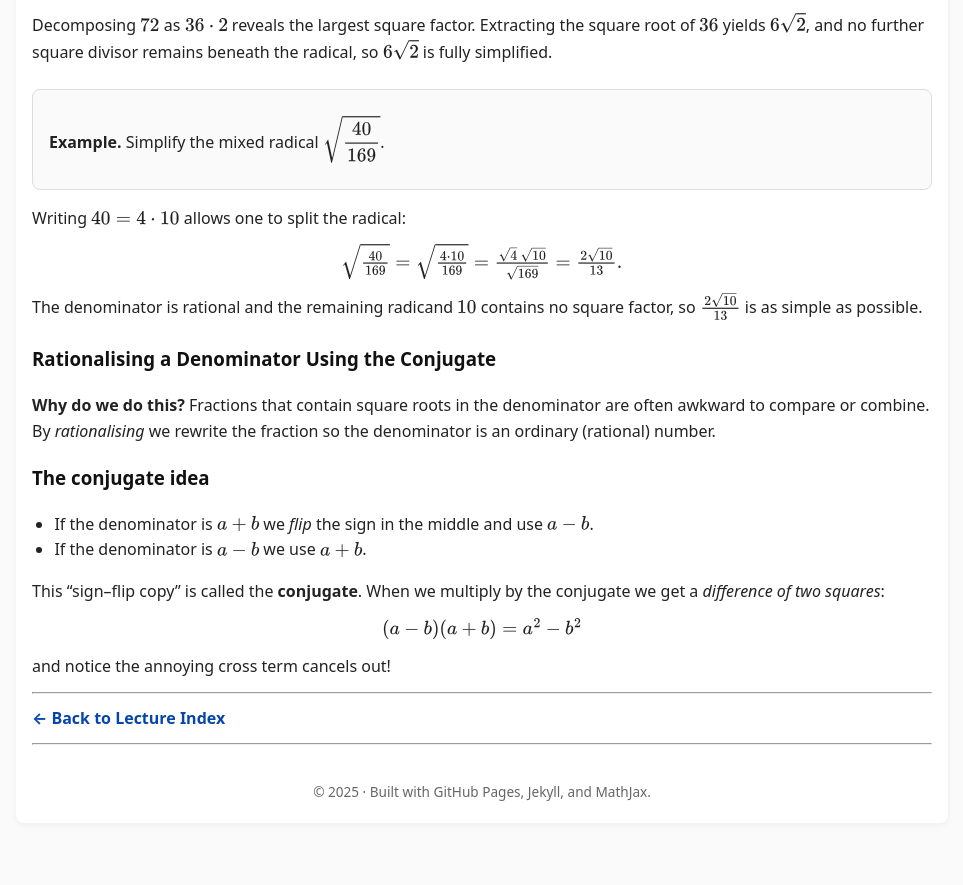
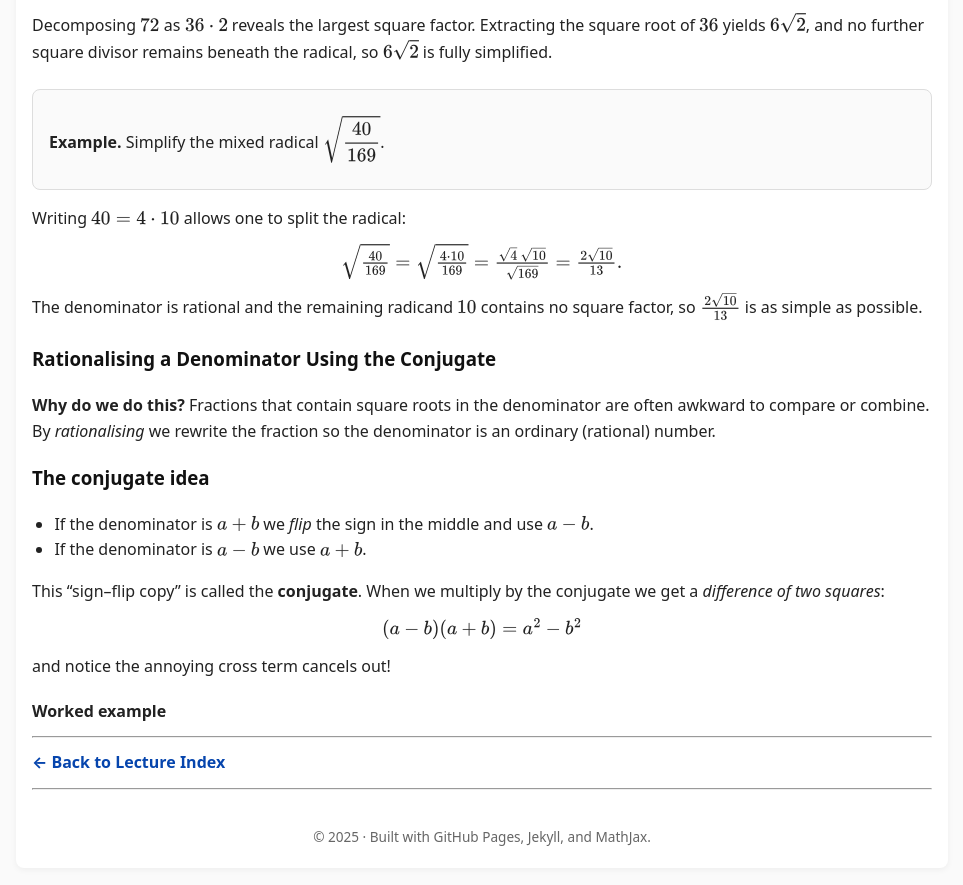
Before and after one commit to SaleemKamaludin/SaleemKamaludin.github.io, a Jekyll site: the page built from courses/math-1115/lecture-notes/lecture3.md, in a window 1280 px wide and 900 px high, scrolled down 4463 px. Shown: the top 885 px of the window, without its empty margins (158-1121 px from the left). Built offline with Jekyll 4.4.1, drawn with Linux system fonts in a browser that asks for light colours; before the commit the page ends 5318 px from its top, so only the background shows below that.

Commit message:
Update lecture3.md

```diff
--- a/courses/math-1115/lecture-notes/lecture3.md
+++ b/courses/math-1115/lecture-notes/lecture3.md
@@ -692,6 +692,44 @@ To ensure consistency, these operations must be performed in a **specific order*
 
 
 
+
+
+
+
+
+
+
+
+
+
+
+
+
+
+
+
+
+
+
+
+
+
+
+
+
+
+
+
+
+<p style="margin-top:1.2rem; font-weight:700;">Worked example</p>
+
+
+
+
+
+
+
+
 ---
 
 **[← Back to Lecture Index](/courses/math-1115/lecture-notes/)**
```
